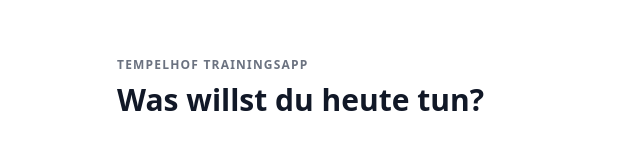
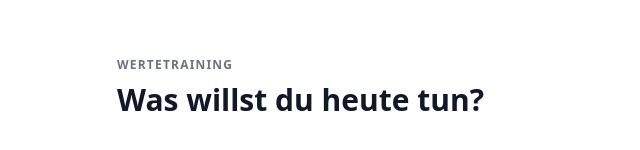
Before and after one commit to mindfulaiacademy/werte-app, a Next.js app: page / in a window 1280 px wide. Shown: the part 144-294 px from the top of the page, without its empty margins (319-959 px from the left). Built offline with nearby package versions, Linux system fonts and the light colour scheme.

Commit message:
Remove Tempelhof branding from home screen header

```diff
--- a/app/page.tsx
+++ b/app/page.tsx
@@ -13,7 +13,7 @@ export default function Home() {
       <div className="flex-1 flex flex-col justify-center gap-6">
         <div className="mb-2">
           <p className="text-xs font-bold uppercase tracking-widest mb-2" style={{ color: 'var(--text-muted)' }}>
-            Tempelhof Trainingsapp
+            Wertetraining
           </p>
           <h1 className="text-3xl font-black leading-tight" style={{ color: 'var(--text)' }}>
             Was willst du heute tun?
```
